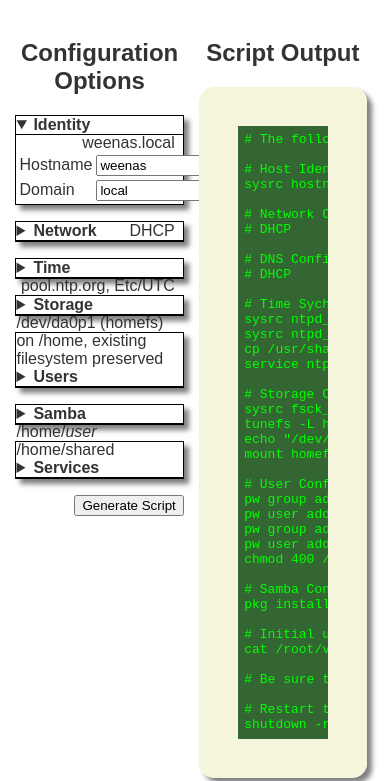
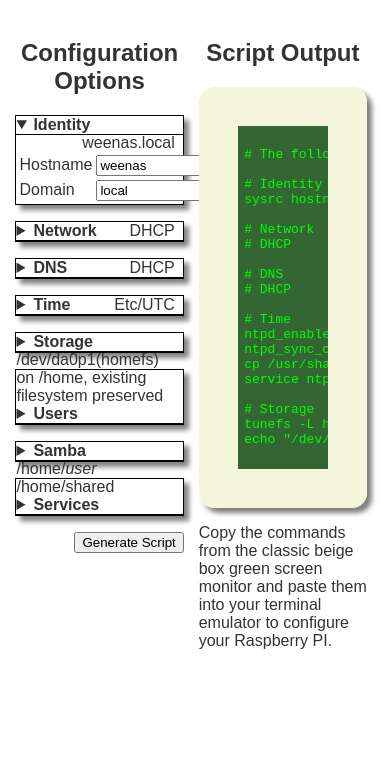
Before and after one commit to DavesCodeMusings/WeeNAS, a plain HTML site: page install/WeeNAS-Install.html in a window 390 px wide. Shown: the part 98-879 px from the top of the page. After the commit the page ends 844 px from the top, so only its background shows below. Drawn offline with Linux system fonts and the light colour scheme.

Commit message:
Part way through streamlining javascript functions.

```diff
--- a/install/WeeNAS-Install.html
+++ b/install/WeeNAS-Install.html
@@ -10,61 +10,97 @@
 <script>
   function initializeDefaults() {
     toggleNetworkStatic();
-    summarizeIdentity();
-    summarizeNetwork();
-    summarizeTime();
-    summarizeStorage();
+    identity();
+    network();
+    dns();
+    time();
+    storage();
     userSummary();
     sambaSummary();
     servicesSummary();
-    generateScript();
   }
 
-  function summarizeIdentity() {
-    var summary = '<b>Identity</b> ';
-	summary += '<span class="right-justify">' + document.getElementById('identity-hostname').value;
-	summary += '.' + document.getElementById('identity-domain').value;
-	summary += '</span>';
+  function identity() {
+    var hostname = document.getElementById('identity-hostname').value;
+    var domain = document.getElementById('identity-domain').value;
+    var summary = '<b>Identity</b> <span class="right-justify">' + hostname + '.' + domain + '</span>';
+    var commands = 'sysrc hostname="' + hostname + '.' + domain + '"\n';
     document.getElementById('identity-summary').innerHTML = summary;
+    document.getElementById('identity-commands').innerHTML = commands;
 	}
 
-  function summarizeNetwork() {
-    var summary = '<b>Network</b> ';
-    summary += '<span class="right-justify">';
-	if (document.getElementById('network-dhcp').value == 'yes') {
+  function network() {
+    var summary = '<b>Network</b> <span class="right-justify">';
+    var commands = '';
+	  if (document.getElementById('network-dhcp').value == 'Yes') {
       summary += 'DHCP';
+      commands = '# DHCP\n';
     }
 	  else {
-	  summary += document.getElementById('network-ip').value;
-	  summary += '/' + document.getElementById('network-mask').value;
-	  summary += ', gw' + document.getElementById('network-gateway').value;
+      var interface = document.getElementById('network-interface').value;
+      var ipv4 = document.getElementById('network-ip').value;
+      var mask = document.getElementById('network-mask').value;
+      var gateway = document.getElementById('network-gateway').value;
+      summary += ipv4 + '/' + mask + ' &rarr; ' + gateway;
+      commands = 'sysrc ifconfig_' + interface + ' ' + ipv4 + ' netmask ' + mask + '\n';
+      commands += 'sysrc defaultrouter="' + gateway + '\n';
     }
 	  summary += '</span>';
     document.getElementById('network-summary').innerHTML = summary;
+    document.getElementById('network-commands').innerHTML = commands;
 	}
 
-  function summarizeTime() {
-    var summary = '<b>Time</b> ';
-    summary += '<span class="right-justify">' + document.getElementById('time-ntp').value;
-    summary += ', ' + document.getElementById('time-area').value;
-    summary += '/' + document.getElementById('time-location').value;
+  function dns() {
+    var summary = '<b>DNS</b> <span class="right-justify">';
+    var commands = '';
+	  if (document.getElementById('network-dhcp').value == 'Yes') {
+      summary += 'DHCP';
+      commands = '# DHCP\n';
+    }
+	  else {
+      var dnsPrimary = document.getElementById('dns-primary').value;
+      var dnsSecondary = document.getElementById('dns-secondary').value;
+      summary += dnsPrimary + ', ' + dnsSecondary + '\n';
+	    commands += 'echo "nameserver ' + dnsPrimary + '" > /etc/resolv.conf\n';
+	    commands += 'echo "nameserver ' + dnsSecondary + '" >> /etc/resolv.conf\n';
+    }
     summary += '</span>';
-    document.getElementById('time-summary').innerHTML = summary;
+    document.getElementById('dns-summary').innerHTML = summary;
+    document.getElementById('dns-commands').innerHTML = commands;
   }
 
-  function summarizeStorage() {
-    var summary = '<b>Storage</b> ';
-	  summary += '<span class="right-justify">' + document.getElementById('storage-dev').value;
-    summary += ' (' + document.getElementById('storage-label').value + ')';
-	  summary += ' on ' + document.getElementById('storage-mount').value;
+  function time() {
+    var summary = '<b>Time</b> <span class="right-justify">';
+    var commands = ''
+    var timezone = document.getElementById('time-area').value + '/' + document.getElementById('time-location').value;
+    summary += timezone + '</span>';
+    commands += 'ntpd_enable="YES"\n'
+    commands += 'ntpd_sync_on_start="YES"\n';
+    commands += 'cp /usr/share/zoneinfo/' + timezone + '/etc/localtime\n'
+    commands += 'service ntpd start\n'
+    document.getElementById('time-summary').innerHTML = summary;
+    document.getElementById('time-commands').innerHTML = commands;
+  }
+
+  function storage() {
+    var summary = '<b>Storage</b> <span class="right-justify"> ';
+    var commands = '';
+	  var dev = document.getElementById('storage-dev').value;
+    var label = document.getElementById('storage-label').value;
+	  var mount = document.getElementById('storage-mount').value;
+    summary += dev + '(' + label + ') on ' + mount;
 	  if (document.getElementById('storage-makefs').value == 'Yes') {
 	    summary += ', existing filesystem <b>overwritten</b>';
+      commands += 'makefs -L ' + label + ' ' + dev + '\n';
 	  }
 	  else {
 	    summary += ', existing filesystem preserved';
+      commands += 'tunefs -L ' + label + ' ' + dev + '\n';
     }
 	  summary += '</span>';
+    commands += 'echo "/dev/ufs/' + label + ' ' + mount + ' ufs rw,noatime 0 0" >> /etc/fstab\n';
     document.getElementById('storage-summary').innerHTML = summary;
+    document.getElementById('storage-commands').innerHTML = commands;
 	}
 
   function userSummary() {
@@ -123,48 +159,6 @@
   function generateScript() {
     var scriptOutput = '# The following commands must be run as root.\n';
 
-	// Network
-	scriptOutput += '\n# Host Identity\n';
-    scriptOutput += 'sysrc hostname="' + document.getElementById('identity-hostname').value + '.' + document.getElementById('identity-domain').value + '"\n';
-
-	// Network
-	scriptOutput += '\n# Network Configuration\n';
-	if (document.getElementById('network-dhcp').value === 'no') {
-	  var networkInterface = document.getElementById('network-interface').value;
-	  var networkIP = document.getElementById('network-ip').value;
-	  if (networkIP === '') networkIP = document.getElementById('network-ip').placeholder;
-	  var networkMask = document.getElementById('network-mask').value;
-	  if (networkMask === '') networkMask = document.getElementById('network-mask').placeholder;
-  	  scriptOutput += 'sysrc ifconfig_' + networkInterface + '="' + networkIP + ' netmask ' + networkMask + '"\n';
-	  var networkGateway = document.getElementById('network-gateway').value;
-	  if (networkGateway === '') networkGateway = document.getElementById('network-gateway').placeholder;
-	  scriptOutput += 'sysrc defaultrouter="' + networkGateway + '"\n';
-    }
-	else {
-	  scriptOutput += '# DHCP\n'
-	}
-
-    // DNS
-	scriptOutput += '\n# DNS Configuration\n';
-	if (document.getElementById('network-dhcp').value === 'no') {
-	  scriptOutput += 'cp /etc/resolv.conf /etc/resolv.conf~\n';
-	  scriptOutput += 'cat << EOF > /etc/resolv.conf\n';
-	  scriptOutput += 'nameserver ' + document.getElementById('dns-primary').value + '\n';
-	  scriptOutput += 'nameserver ' + document.getElementById('dns-secondary').value + '\n';
-	  scriptOutput += 'EOF\n';
-	}
-	else {
-	  scriptOutput += '# DHCP\n'
-	}
-
-	// Time
-	scriptOutput += '\n# Time Sychronization\n';
-	scriptOutput += 'sysrc ntpd_enable="YES"\n';
-    scriptOutput += 'sysrc ntpd_sync_on_start="YES"\n';
-	var zoneinfoPath = document.getElementById('time-area').value + '/' + document.getElementById('time-location').value;
-	scriptOutput += 'cp /usr/share/zoneinfo/' + zoneinfoPath + ' /etc/localtime\n';
-	scriptOutput += 'service ntpd start\n';
-
     // Storage
     scriptOutput += '\n# Storage Configuration\n';
     scriptOutput += 'sysrc fsck_y_enable="YES"\n';
@@ -199,11 +193,6 @@
     scriptOutput += '\n# Be sure to have users change their passwords and then delete /root/vault.txt\n';
     scriptOutput += '\n# Restart the system for changes to take effect.\n';
 	  scriptOutput += 'shutdown -r now\n';
-
-	// Display Results
-	var output = document.getElementById('script-output');
-	output.innerHTML = scriptOutput;
-	output.style.display = 'block';
   }
 </script>
 </head>
@@ -221,8 +210,8 @@
 <details open>
 <summary id='identity-summary'>Identity</summary>
 <table>
-  <tr><td><label>Hostname</label></td><td><input id="identity-hostname" onchange="summarizeIdentity();" type="text" value="weenas"></td></tr>
-  <tr><td><label>Domain</label></td><td><input id="identity-domain" onchange="summarizeIdentity();" type="text" value="local"></td></tr>
+  <tr><td><label>Hostname</label></td><td><input id="identity-hostname" onchange="identity();" type="text" value="weenas"></td></tr>
+  <tr><td><label>Domain</label></td><td><input id="identity-domain" onchange="identity();" type="text" value="local"></td></tr>
 </table>
 </details>
 
@@ -230,32 +219,37 @@
 <summary id="network-summary">Network</summary>
 <table>
   <tr><td><label>Use automatic configuration (DHCP)?</label></td>
-  <td><select id="network-dhcp" onchange="toggleNetworkStatic(); networkSummary();"><option value="yes">Yes</option><option value="no">No</option></select></td></tr>
+  <td><select id="network-dhcp" onchange="toggleNetworkStatic(); network(); dns();"><option>Yes</option><option>No</option></select></td></tr>
 </table>
 
 <!-- Static config stuff.  Hide if DHCP. -->
 <table id="network-static">
-  <tr><td><label>Interface Name</label></td><td><input id="network-interface" onchange="networkSummary();" type="text" value="ue0" readonly></td></tr>
-  <tr><td><label>IPv4 Address</label></td><td><input id="network-ip" onchange="networkSummary();" type="text" value="192.168.0.100" pattern="[0-9]{1,3}.[0-9]{1,3}.[0-9]{1,3}.[0-9]{1,3}"></td></tr>
-  <tr><td><label>Network Mask</label></td><td><input id="network-mask" onchange="networkSummary();" type="text" value="255.255.255.0" pattern="[0-9]{1,3}.[0-9]{1,3}.[0-9]{1,3}.[0-9]{1,3}"></td></tr>
-  <tr><td><label>Gateway</label></td><td><input id="network-gateway" onchange="networkSummary();" type="text" value="192.168.0.1" pattern="[0-9]{1,3}.[0-9]{1,3}.[0-9]{1,3}.[0-9]{1,3}"></td></tr>
+  <tr><td><label>Interface Name</label></td><td><input id="network-interface" onchange="network();" type="text" value="ue0" readonly></td></tr>
+  <tr><td><label>IPv4 Address</label></td><td><input id="network-ip" onchange="network();" type="text" value="192.168.0.100" pattern="[0-9]{1,3}.[0-9]{1,3}.[0-9]{1,3}.[0-9]{1,3}"></td></tr>
+  <tr><td><label>Network Mask</label></td><td><input id="network-mask" onchange="network();" type="text" value="255.255.255.0" pattern="[0-9]{1,3}.[0-9]{1,3}.[0-9]{1,3}.[0-9]{1,3}"></td></tr>
+  <tr><td><label>Gateway</label></td><td><input id="network-gateway" onchange="network();" type="text" value="192.168.0.1" pattern="[0-9]{1,3}.[0-9]{1,3}.[0-9]{1,3}.[0-9]{1,3}"></td></tr>
+  </table>
+</details>
+
+<details>
+<summary id="dns-summary">DNS</summary>
+<table>
   <tr><td><label>DNS Provider</label></td>
     <td>
       <input id="dns-google" name="dns-provider" type="radio">Google</input> <!-- 8.8.8.8, 8.8.4.4 -->
       <input id="dns-opendns" name="dns-provider" type="radio" selected>OpenDNS</input> <!-- 208.67.222.222, 208.67.220.220 -->
       <input id="dns-custom" name="dns-provider" type="radio">Custom</input>
     </td></tr>
-    <tr><td><label>Primary DNS</label></td><td><input id="dns-primary" onchange="networkSummary();" type="text" value="208.67.222.222" pattern="[0-9]{1,3}.[0-9]{1,3}.[0-9]{1,3}.[0-9]{1,3}"></td></tr>
-    <tr><td><label>Secondary DNS</label></td><td><input id="dns-secondary" onchange="networkSummary();" type="text" value="208.67.220.220" pattern="[0-9]{1,3}.[0-9]{1,3}.[0-9]{1,3}.[0-9]{1,3}"></td></tr>
+    <tr><td><label>Primary DNS</label></td><td><input id="dns-primary" onchange="network();" type="text" value="208.67.222.222" pattern="[0-9]{1,3}.[0-9]{1,3}.[0-9]{1,3}.[0-9]{1,3}"></td></tr>
+    <tr><td><label>Secondary DNS</label></td><td><input id="dns-secondary" onchange="network();" type="text" value="208.67.220.220" pattern="[0-9]{1,3}.[0-9]{1,3}.[0-9]{1,3}.[0-9]{1,3}"></td></tr>
 </table>
 </details>
 
 <details>
 <summary id="time-summary">Time</summary>
 <table>
-<tr><td><label>NTP Server</label></td><td><input id="time-ntp" onchange="summarizeTime()" type="text" value="pool.ntp.org"></td></tr>
 <tr><td><label>Zoneinfo Path</label></td><td colspan="2">
-  <select id="time-area" onchange="tzUpdateLocations('time-area', 'time-location'); summarizeTime();">
+  <select id="time-area" onchange="tzUpdateLocations('time-area', 'time-location'); time();">
     <option>Africa</option>
     <option>America</option>
     <option>Antarctica</option>
@@ -268,14 +262,12 @@
     <option>Pacific</option>
   </select>
   /
-  <select id="time-location" onchange="summarizeTime()">
+  <select id="time-location" onchange="time()">
     <option>UTC</option>
   </select>
 </td></tr>
 </table>
 <ul>
-  <li>NTP server can be a DNS name or an IP address.</li>
-  <li>Some home routers provide the NTP service. Try setting to your gateway address.</li>
   <li>For the zoneinfo path, choose the location closest to where you live.</li>
 </ul>
 </details>
@@ -283,10 +275,10 @@
 <details>
   <summary id="storage-summary">Storage</summary>
   <table>
-<tr><td><label>Device Name</label></td><td><input id="storage-dev" onchange="storageSummary();" type="text" value="/dev/da0p1"></td></tr>
-<tr><td><label>Filesystem Label</label></td><td><input id="storage-label" onchange="storageSummary();" type="text" value="homefs" readonly></td></tr>
-<tr><td><label>Mount Point</label></td><td><input id="storage-mount" onchange="storageSummary();" type="text" value="/home" readonly></td></tr>
-<tr><td>Overwrite with new filesystem (makefs)?</td><td><select id="storage-makefs" onchange="storageSummary();"><option>No</option><option>Yes</option></select></td></tr>
+<tr><td><label>Device Name</label></td><td><input id="storage-dev" onchange="storage();" type="text" value="/dev/da0p1"></td></tr>
+<tr><td><label>Filesystem Label</label></td><td><input id="storage-label" onchange="storage();" type="text" value="homefs" readonly></td></tr>
+<tr><td><label>Mount Point</label></td><td><input id="storage-mount" onchange="storage();" type="text" value="/home" readonly></td></tr>
+<tr><td>Overwrite with new filesystem (makefs)?</td><td><select id="storage-makefs" onchange="storage();"><option>No</option><option>Yes</option></select></td></tr>
 </table>
 </details>
 
@@ -328,9 +320,22 @@
 
 <aside>
 <h2 class="center">Script Output</h2>
-<pre id="script-output"></pre>
+<div id="script-output">
+# The following commands must be run as root.
+
+# Identity
+<span id='identity-commands'></span>
+# Network
+<span id='network-commands'></span>
+# DNS
+<span id='dns-commands'></span>
+# Time
+<span id='time-commands'></span>
+# Storage
+<span id='storage-commands'></span></span>
+</div>
 <p>Copy the commands from the classic beige box green screen monitor and paste them into your terminal emulator to configure your Raspberry PI.</p>
-<aside>
+</aside>
 
 </body>
 
--- a/install/style.css
+++ b/install/style.css
@@ -54,6 +54,8 @@ summary {
   border-radius: 15px;
   box-shadow: 5px 5px 5px #7F7F7F;
   color: #00FF00;
+  font-family: monospace;
   overflow: auto;
   padding: 0.5em;
+  white-space: pre;
 }
```
Lines whose indentation alone changed are shown as unchanged.
